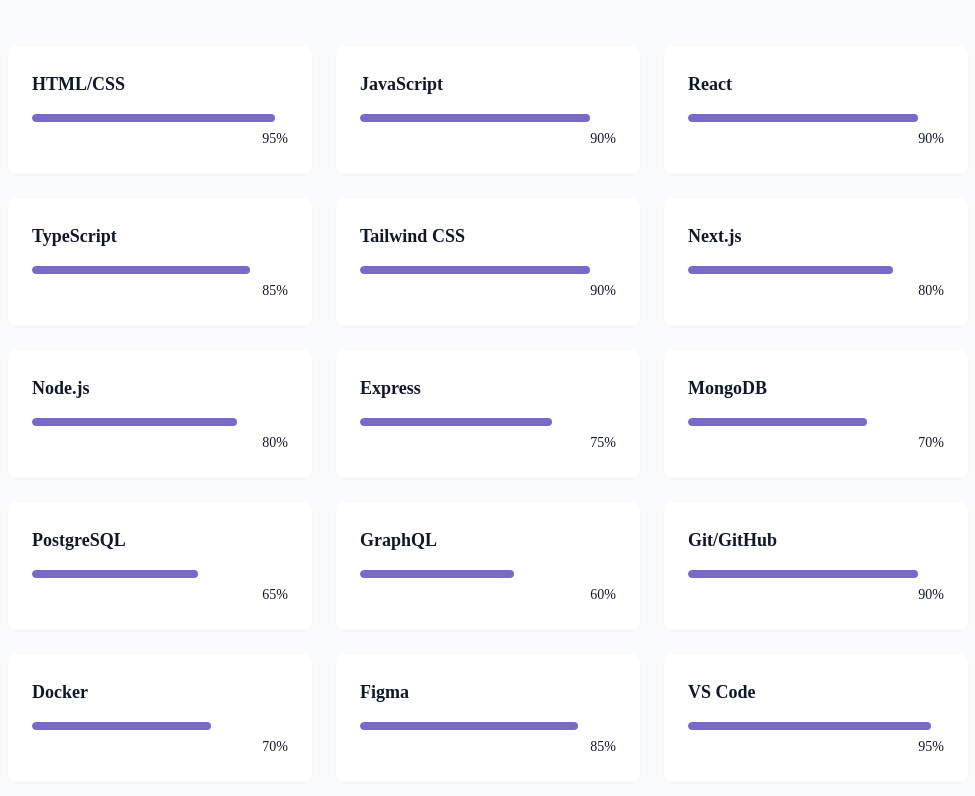
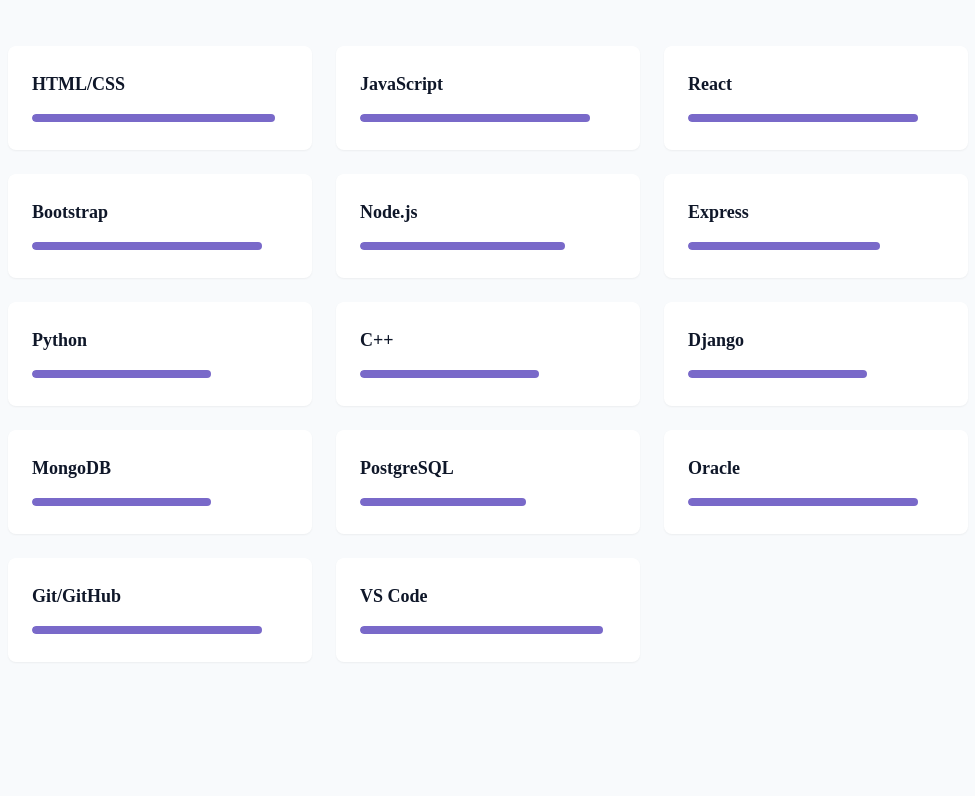
Before and after one commit to pshegde123/portfolio25, a React (Vite) app: page / in a window 1280 px wide. Shown: the part 1724-2520 px from the top of the page, without its empty margins (152-1127 px from the left). Built offline with nearby package versions, Linux system fonts and the light colour scheme; a web font is replaced by a local one.

Commit message:
updated skills

```diff
--- a/src/components/SkillSection.jsx
+++ b/src/components/SkillSection.jsx
@@ -6,21 +6,20 @@
     { name: "HTML/CSS", level: 95, category: "frontend" },
     { name: "JavaScript", level: 90, category: "frontend" },
     { name: "React", level: 90, category: "frontend" },
-    { name: "TypeScript", level: 85, category: "frontend" },
-    { name: "Tailwind CSS", level: 90, category: "frontend" },
-    { name: "Next.js", level: 80, category: "frontend" },
+    { name: "Bootstrap", level: 90, category: "frontend" },
 
     // Backend
     { name: "Node.js", level: 80, category: "backend" },
     { name: "Express", level: 75, category: "backend" },
+    { name: "Python", level: 70, category: "backend" },
+    { name: "C++", level: 70, category: "backend" },
+    { name: "Django", level: 70, category: "backend" },
     { name: "MongoDB", level: 70, category: "backend" },
     { name: "PostgreSQL", level: 65, category: "backend" },
-    { name: "GraphQL", level: 60, category: "backend" },
+    { name: "Oracle", level: 90, category: "backend" },
 
     // Tools
     { name: "Git/GitHub", level: 90, category: "tools" },
-    { name: "Docker", level: 70, category: "tools" },
-    { name: "Figma", level: 85, category: "tools" },
     { name: "VS Code", level: 95, category: "tools" },
 ];
 
@@ -60,7 +59,7 @@
                     {filteredSkills.map((skill, key) => (
                         <div
                             key={key}
-                            className="bg-card p-6 rounded-lg shadow-xs card-hover"
+                            className="bg-card p-6 rounded-lg shadow-xs card-hover "
                         >
                             <div className="text-left mb-4">
                                 <h3 className="font-semibold text-lg"> {skill.name}</h3>
@@ -74,7 +73,7 @@
 
                             <div className="text-right mt-1">
                                 <span className="text-sm text-muted-foreground">
-                                    {skill.level}%
+
                                 </span>
                             </div>
                         </div>
```
